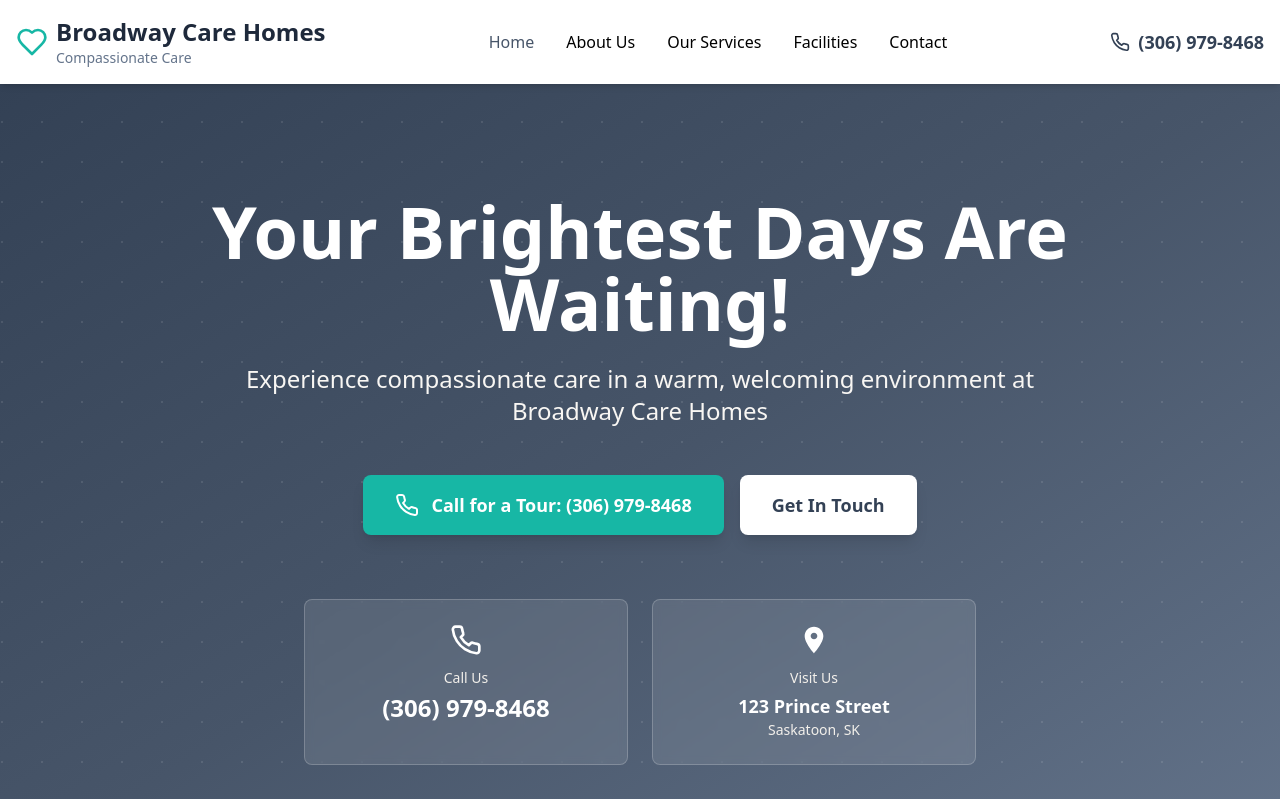
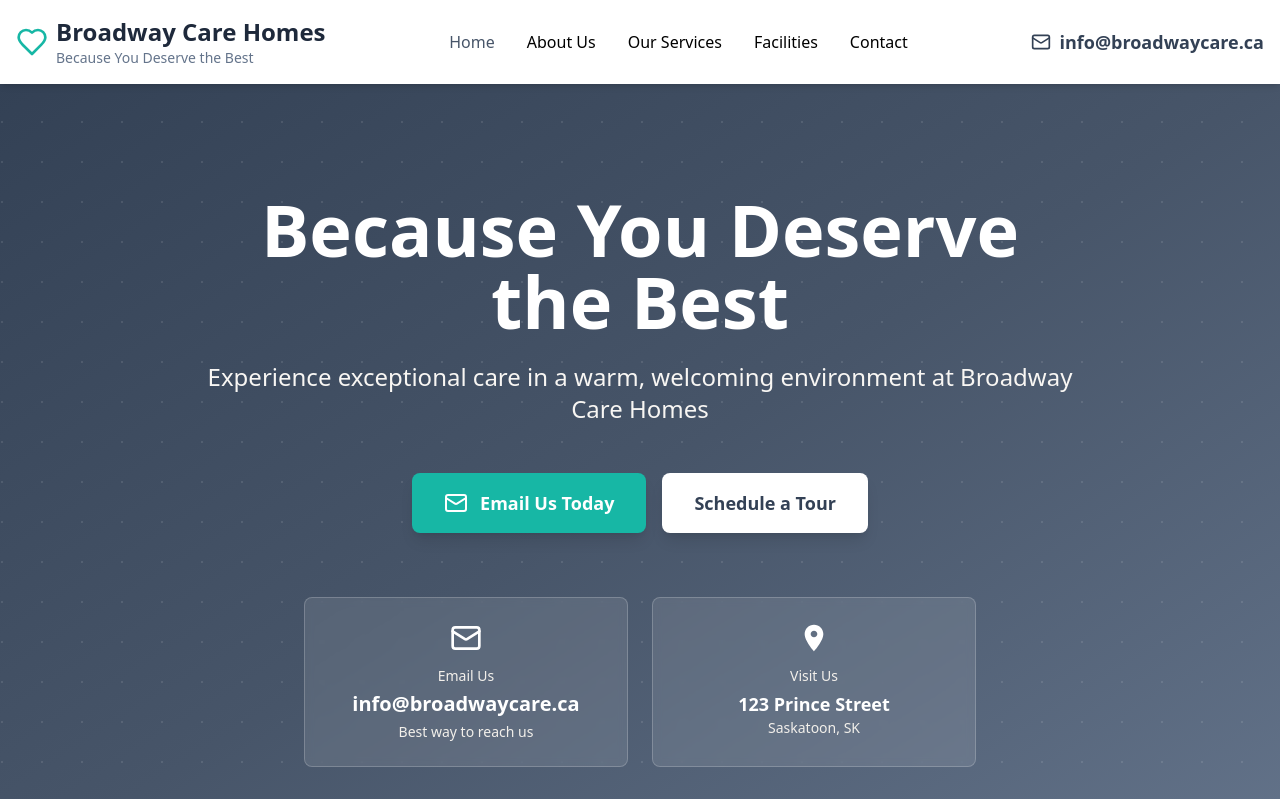
Before and after one commit to ht3886/care-home-website-test, a React (Vite) app: page / in a window 1280 px wide. Shown: the top 799 px of the page. Built offline with nearby package versions, Linux system fonts and the light colour scheme.

Commit message:
Updated App.tsx

```diff
--- a/src/App.tsx
+++ b/src/App.tsx
@@ -29,7 +29,7 @@ function App() {
               <Heart className="w-8 h-8 text-teal-500" />
               <div>
                 <h1 className="text-2xl font-bold text-slate-800">Broadway Care Homes</h1>
-                <p className="text-sm text-slate-500">Compassionate Care</p>
+                <p className="text-sm text-slate-500">Because You Deserve the Best</p>
               </div>
             </div>
 
@@ -54,9 +54,9 @@ function App() {
 
             {/* Contact Info */}
             <div className="hidden lg:flex items-center space-x-2 text-slate-700">
-              <Phone className="w-5 h-5" />
-              <a href="tel:+13069798468" className="font-semibold text-lg hover:text-teal-500 transition">
-                (306) 979-8468
+              <Mail className="w-5 h-5" />
+              <a href="mailto:info@broadwaycare.ca" className="font-semibold text-lg hover:text-teal-500 transition">
+                info@broadwaycare.ca
               </a>
             </div>
 
@@ -88,9 +88,9 @@ function App() {
                 <button onClick={() => scrollToSection('contact')} className="text-left text-charcoal-500 hover:text-teal-500 transition py-2">
                   Contact
                 </button>
-                <a href="tel:+13069798468" className="flex items-center space-x-2 text-slate-700 font-semibold py-2">
-                  <Phone className="w-5 h-5" />
-                  <span>(306) 979-8468</span>
+                <a href="mailto:info@broadwaycare.ca" className="flex items-center space-x-2 text-slate-700 font-semibold py-2">
+                  <Mail className="w-5 h-5" />
+                  <span>info@broadwaycare.ca</span>
                 </a>
               </nav>
             </div>
--- a/src/components/ContactForm.tsx
+++ b/src/components/ContactForm.tsx
@@ -69,14 +69,14 @@ const ContactForm = () => {
                 <div className="space-y-6">
                   <div className="flex items-start space-x-4">
                     <div className="bg-teal-500 p-3 rounded-lg">
-                      <Phone className="w-6 h-6 text-white" />
+                      <Mail className="w-6 h-6 text-white" />
                     </div>
                     <div>
-                      <p className="text-cream-200 text-sm mb-1">Phone</p>
-                      <a href="tel:+13069798468" className="text-white text-xl font-bold hover:text-teal-300 transition">
-                        (306) 979-8468
+                      <p className="text-cream-200 text-sm mb-1">Email</p>
+                      <a href="mailto:info@broadwaycare.ca" className="text-white text-lg font-bold hover:text-teal-300 transition break-all">
+                        info@broadwaycare.ca
                       </a>
-                      <p className="text-cream-300 text-sm mt-1">Available 24/7</p>
+                      <p className="text-cream-300 text-sm mt-1">Best way to reach us</p>
                     </div>
                   </div>
 
@@ -93,14 +93,14 @@ const ContactForm = () => {
 
                   <div className="flex items-start space-x-4">
                     <div className="bg-teal-500 p-3 rounded-lg">
-                      <Mail className="w-6 h-6 text-white" />
+                      <Phone className="w-6 h-6 text-white" />
                     </div>
                     <div>
-                      <p className="text-cream-200 text-sm mb-1">Email Us</p>
-                      <a href="mailto:info@broadwaycares.ca" className="text-white text-lg font-semibold hover:text-teal-300 transition">
-                        info@broadwaycares.ca
+                      <p className="text-cream-200 text-sm mb-1">Phone</p>
+                      <a href="tel:+13069798468" className="text-white text-lg font-semibold hover:text-teal-300 transition">
+                        (306) 979-8468
                       </a>
-                      <p className="text-cream-300">Best way to reach us</p>
+                      <p className="text-cream-300 text-sm mt-1">Available 24/7</p>
                     </div>
                   </div>
                 </div>
@@ -112,11 +112,11 @@ const ContactForm = () => {
                   Schedule a tour of our facility and meet our caring team in person. We'd love to show you around!
                 </p>
                 <a
-                  href="mailto:info@broadwaycares.ca"
+                  href="mailto:info@broadwaycare.ca"
                   className="inline-flex items-center space-x-2 bg-white text-teal-600 px-6 py-3 rounded-lg font-bold hover:bg-cream-100 transition"
                 >
                   <Mail className="w-5 h-5" />
-                  <span>Email to Book</span>
+                  <span>Email to Book a Tour</span>
                 </a>
               </div>
             </div>
@@ -224,7 +224,7 @@ const ContactForm = () => {
               </form>
 
               <p className="text-slate-600 text-sm text-center mt-4">
-                Or call us at <a href="tel:+13069798468" className="text-teal-600 font-semibold hover:underline">(306) 979-8468</a> or email <a href="mailto:info@broadwaycares.ca" className="text-teal-600 font-semibold hover:underline">info@broadwaycares.ca</a>
+                Prefer to email? Reach us at <a href="mailto:info@broadwaycare.ca" className="text-teal-600 font-semibold hover:underline">info@broadwaycare.ca</a>
               </p>
             </div>
           </div>
--- a/src/components/Footer.tsx
+++ b/src/components/Footer.tsx
@@ -17,11 +17,11 @@ const Footer: React.FC<FooterProps> = ({ scrollToSection }) => {
                 <Heart className="w-8 h-8 text-teal-400" />
                 <div>
                   <h3 className="text-xl font-bold">Broadway Care Homes</h3>
-                  <p className="text-sm text-cream-300">Compassionate Care</p>
+                  <p className="text-sm text-cream-300">Because You Deserve the Best</p>
                 </div>
               </div>
               <p className="text-cream-300 leading-relaxed mb-4">
-                Providing compassionate, quality care in a warm, home-like environment. Your loved ones deserve the best, and we're here to deliver it every day.
+                Providing exceptional, compassionate care in a warm, home-like environment. Because you deserve the best care possible.
               </p>
             </div>
 
@@ -35,22 +35,22 @@ const Footer: React.FC<FooterProps> = ({ scrollToSection }) => {
                   </button>
                 </li>
                 <li>
-                  <button onClick={() => scrollToSection('about')} className="text-blue-200 hover:text-yellow-400 transition">
+                  <button onClick={() => scrollToSection('about')} className="text-cream-300 hover:text-teal-400 transition">
                     About Us
                   </button>
                 </li>
                 <li>
-                  <button onClick={() => scrollToSection('services')} className="text-blue-200 hover:text-yellow-400 transition">
+                  <button onClick={() => scrollToSection('services')} className="text-cream-300 hover:text-teal-400 transition">
                     Our Services
                   </button>
                 </li>
                 <li>
-                  <button onClick={() => scrollToSection('facilities')} className="text-blue-200 hover:text-yellow-400 transition">
+                  <button onClick={() => scrollToSection('facilities')} className="text-cream-300 hover:text-teal-400 transition">
                     Facilities
                   </button>
                 </li>
                 <li>
-                  <button onClick={() => scrollToSection('contact')} className="text-blue-200 hover:text-yellow-400 transition">
+                  <button onClick={() => scrollToSection('contact')} className="text-cream-300 hover:text-teal-400 transition">
                     Contact
                   </button>
                 </li>
@@ -62,12 +62,12 @@ const Footer: React.FC<FooterProps> = ({ scrollToSection }) => {
               <h4 className="text-lg font-bold mb-4">Contact Us</h4>
               <ul className="space-y-3">
                 <li className="flex items-start space-x-2">
-                  <Phone className="w-5 h-5 text-teal-400 flex-shrink-0 mt-0.5" />
+                  <Mail className="w-5 h-5 text-teal-400 flex-shrink-0 mt-0.5" />
                   <div>
-                    <a href="tel:+13069798468" className="text-cream-300 hover:text-teal-400 transition">
-                      (306) 979-8468
+                    <a href="mailto:info@broadwaycare.ca" className="text-cream-300 hover:text-teal-400 transition break-all">
+                      info@broadwaycare.ca
                     </a>
-                    <p className="text-sm text-cream-400">24/7 Available</p>
+                    <p className="text-sm text-cream-400">Best way to reach us</p>
                   </div>
                 </li>
                 <li className="flex items-start space-x-2">
@@ -78,10 +78,13 @@ const Footer: React.FC<FooterProps> = ({ scrollToSection }) => {
                   </div>
                 </li>
                 <li className="flex items-start space-x-2">
-                  <Mail className="w-5 h-5 text-teal-400 flex-shrink-0 mt-0.5" />
-                  <a href="mailto:info@broadwaycares.ca" className="text-cream-300 hover:text-teal-400 transition">
-                    info@broadwaycares.ca
-                  </a>
+                  <Phone className="w-5 h-5 text-teal-400 flex-shrink-0 mt-0.5" />
+                  <div>
+                    <a href="tel:+13069798468" className="text-cream-300 hover:text-teal-400 transition">
+                      (306) 979-8468
+                    </a>
+                    <p className="text-sm text-cream-400">Available 24/7</p>
+                  </div>
                 </li>
               </ul>
             </div>
--- a/src/components/Hero.tsx
+++ b/src/components/Hero.tsx
@@ -1,5 +1,5 @@
 import React from 'react';
-import { Phone } from 'lucide-react';
+import { Mail } from 'lucide-react';
 
 const Hero = () => {
   return (
@@ -15,37 +15,38 @@ const Hero = () => {
       <div className="container mx-auto px-4 z-10 text-center">
         <div className="max-w-4xl mx-auto">
           <h1 className="text-5xl md:text-7xl font-bold text-white mb-6 leading-tight">
-            Your Brightest Days Are Waiting!
+            Because You Deserve the Best
           </h1>
           <p className="text-xl md:text-2xl text-cream-100 mb-12 leading-relaxed">
-            Experience compassionate care in a warm, welcoming environment at Broadway Care Homes
+            Experience exceptional care in a warm, welcoming environment at Broadway Care Homes
           </p>
 
           <div className="flex flex-col sm:flex-row items-center justify-center gap-4">
             <a
-              href="tel:+13069798468"
+              href="mailto:info@broadwaycare.ca"
               className="inline-flex items-center space-x-3 bg-teal-500 text-white px-8 py-4 rounded-lg text-lg font-bold hover:bg-teal-600 transition shadow-lg hover:shadow-xl transform hover:-translate-y-1"
             >
-              <Phone className="w-6 h-6" />
-              <span>Call for a Tour: (306) 979-8468</span>
+              <Mail className="w-6 h-6" />
+              <span>Email Us Today</span>
             </a>
 
             <a
               href="#contact"
               className="inline-flex items-center space-x-3 bg-white text-slate-700 px-8 py-4 rounded-lg text-lg font-bold hover:bg-cream-50 transition shadow-lg hover:shadow-xl transform hover:-translate-y-1"
             >
-              <span>Get In Touch</span>
+              <span>Schedule a Tour</span>
             </a>
           </div>
 
           {/* Contact Info Cards */}
           <div className="mt-16 grid grid-cols-1 md:grid-cols-2 gap-6 max-w-2xl mx-auto">
             <div className="bg-white/10 backdrop-blur-sm border border-white/20 rounded-lg p-6 text-white">
-              <Phone className="w-8 h-8 mb-3 mx-auto" />
-              <p className="text-sm text-cream-200 mb-1">Call Us</p>
-              <a href="tel:+13069798468" className="text-2xl font-bold hover:text-teal-400 transition">
-                (306) 979-8468
+              <Mail className="w-8 h-8 mb-3 mx-auto" />
+              <p className="text-sm text-cream-200 mb-1">Email Us</p>
+              <a href="mailto:info@broadwaycare.ca" className="text-xl font-bold hover:text-teal-400 transition break-all">
+                info@broadwaycare.ca
               </a>
+              <p className="text-sm text-cream-200 mt-1">Best way to reach us</p>
             </div>
 
             <div className="bg-white/10 backdrop-blur-sm border border-white/20 rounded-lg p-6 text-white">
```
